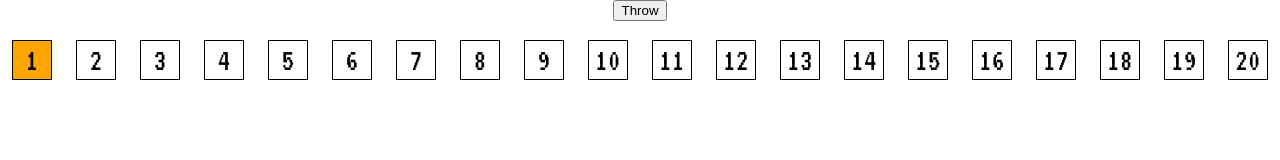
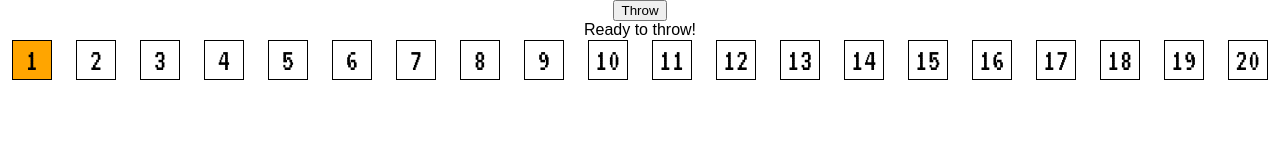
Before and after one commit to KlaudiaZ/Fields-simple-board-game, a React (Create React App) app: page / in a window 1280 px wide. Both pictures are taken after a click on the button "Play". Shown: the top 160 px of the page. Built offline with nearby package versions, Linux system fonts and the light colour scheme.

Commit message:
Code improvements

```diff
--- a/src/components/Board.jsx
+++ b/src/components/Board.jsx
@@ -5,30 +5,42 @@ import Interface from './Interface';
 
 class Board extends Component {
     state = {
-        currentField: 1
+        currentField: 1,
+        diceStatus: "Ready to throw!"
+    }
+
+    handleThrow = (min, max) => {
+        const result = Math.round(Math.random() * (max - min) + min);
+        this.setState(() => {
+            return {
+                diceStatus: result
+            }
+        });
+        this.changeCurrentField(result);
     }
 
     changeCurrentField = (result) => {
         this.setState((state) => {
-            /*
-            - assign state.currentField to a variable
-            - rewrite 'if's as switch-case
-            */
-            state.currentField = state.currentField + result;
-            if (state.currentField === 20) {
-                console.log('you win! :)');
-            }
-            if (state.currentField === 12) {
-                console.log('you lose :(');
-            }
-            if (state.currentField > 20) {
-                state.currentField = 20 - (state.currentField - 20);
-            }
-            if (state.currentField === 19) {
-                state.currentField = 11;
+            let active = state.currentField;
+
+            active = active + result;
+
+            switch (true) {     //add another case to create more special fields
+                case active > 20:
+                    active = 20 - (active - 20);
+                    break;
+                case active === 20:
+                    console.log('you win! :)');
+                    break;
+                case active === 19:
+                    active = 11;
+                    break;
+                case active === 12:
+                    console.log('you lose :(');
+                    break;
             }
             return {
-                currentField: state.currentField
+                currentField: active
             }
         });
     }
@@ -41,7 +53,7 @@ class Board extends Component {
 
         return (
             <Fragment>
-                <Interface onThrow={this.changeCurrentField} />
+                <Interface onThrow={this.handleThrow} diceStatus={this.state.diceStatus} />
                 <div className="board">
                     {fields.map((field, index) => {
                         return <Field key={index + 1} selected={this.state.currentField === (index + 1) ? true : false}>{field}</Field>
--- a/src/components/Dice.jsx
+++ /dev/null
@@ -1,17 +0,0 @@
-import React from 'react';
-
-const Dice = ({onThrowClick}) => {
-
-
-
-    return (
-        <div>
-            <button onClick={() => {onThrowClick(1, 6)}}>{"Throw"}</button>
-            <div>
-
-            </div>
-        </div>
-    );
-}
-
-export default Dice;
--- /dev/null
+++ b/src/components/DiceRoller.jsx
@@ -0,0 +1,16 @@
+import React from 'react';
+
+const DiceRoller = ({onThrowClick, diceStatus}) => {
+    return (
+        <div>
+            <button onClick={() => {onThrowClick(1, 6)}}>{"Throw"}</button>
+            <div>
+                {typeof diceStatus === "number" ?
+                    "Result: " + diceStatus :
+                    diceStatus}
+            </div>
+        </div>
+    );
+}
+
+export default DiceRoller;
--- a/src/components/Interface.jsx
+++ b/src/components/Interface.jsx
@@ -1,19 +1,11 @@
 import React from 'react';
 import './styles/Interface.css';
-import Dice from './Dice';
+import DiceRoller from './DiceRoller';
 
-const Interface = ({onThrow}) => {
-
-    const handleThrowClick = (min, max) => {
-        const result = Math.round(Math.random() * (max - min) + min);
-        console.log(result);
-        onThrow(result);
-        return result;
-    }
-
+const Interface = ({onThrow, diceStatus}) => {
     return (
         <div className="interface">
-            <Dice onThrowClick={handleThrowClick} />
+            <DiceRoller onThrowClick={onThrow} diceStatus={diceStatus} />
         </div>
     );
 }
```
